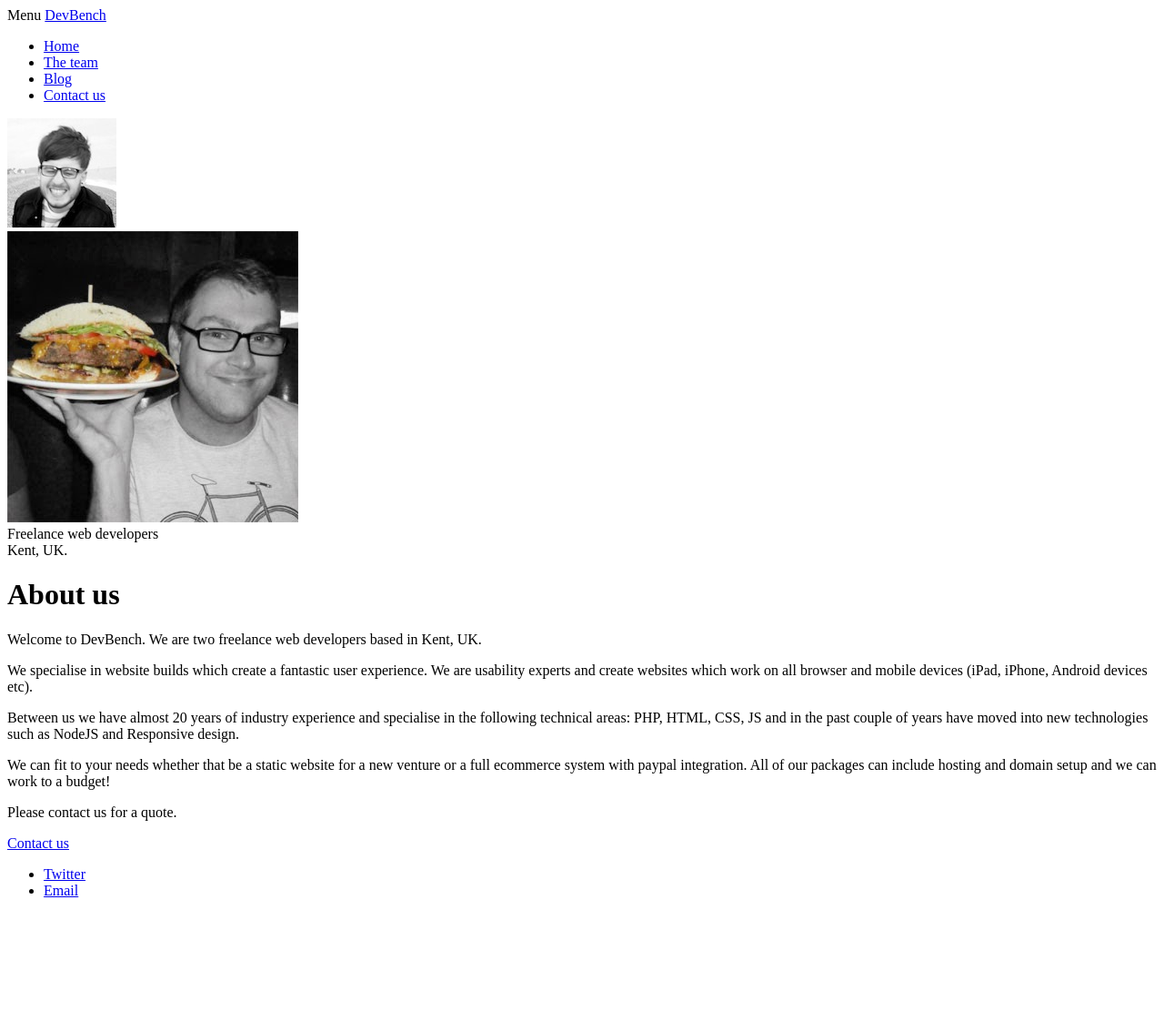
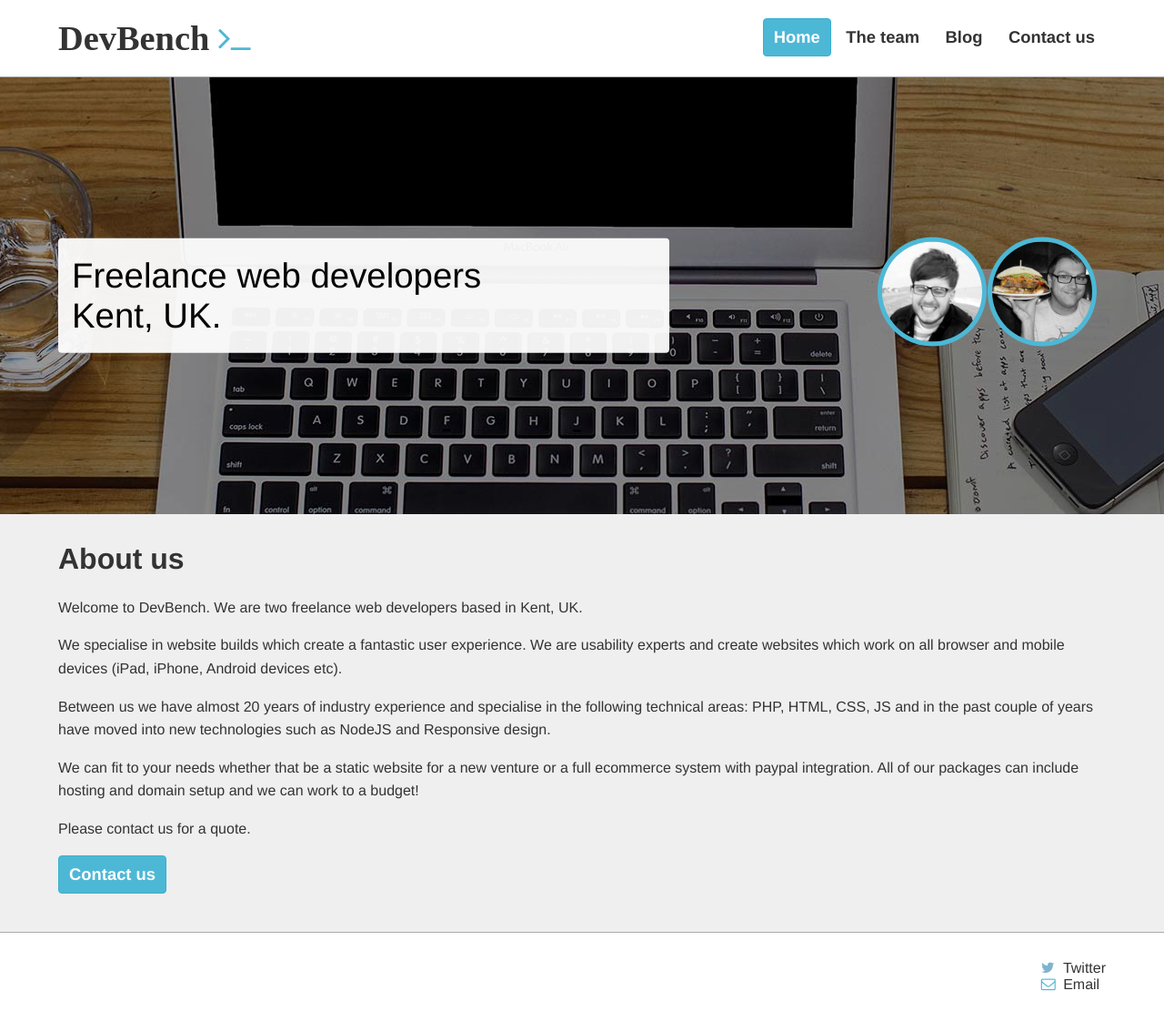
Before and after one commit to devbench/devbench.github.io, a Jekyll site: the page built from index.html, in a window 1280 px wide. Shown: the whole page at 91% size. Built offline with Jekyll 4.4.1, drawn with Linux system fonts in a browser that asks for light colours; nearby versions of some CDN libraries; some web fonts are replaced; before the commit the page ends 1004 px from its top, so only the background shows below that.

Commit message:
incorrect rel tag for css

```diff
--- a/_includes/head.html
+++ b/_includes/head.html
@@ -41,6 +41,6 @@
   <link href='http://fonts.googleapis.com/css?family=Duru+Sans' rel='stylesheet' type='text/css'>
 
   <!-- JS -->
-  <link rel="stylesheet/less" type="text/css" href="{{ site.url }}/assets/less/main.css" />
+  <link rel="stylesheet" type="text/css" href="{{ site.url }}/assets/less/main.css" />
   <script type="text/javascript" src="{{ site.url }}/assets/javascripts/vendor/modernizr-2.6.2.min.js"></script>
 </head>
```
